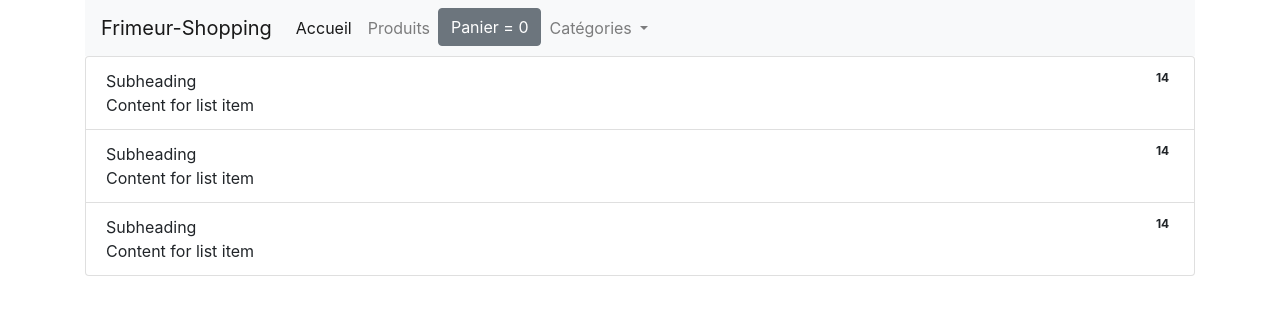
After one commit to VirlenceDongmo/Frimeur_Shopping, a Django app: page /checkout in a window 1280 px wide. The commit adds this page. Shown: the top 315 px of the page. Run offline with Django 5.2, Linux system fonts and the light colour scheme; some libraries are stand-ins or nearby versions.

Commit message:
commit 5

```diff
--- a/shop/templates/shop/base.html
+++ b/shop/templates/shop/base.html
@@ -4,7 +4,7 @@
     <link rel="stylesheet" href="https://cdn.jsdelivr.net/npm/bootstrap@4.0.0/dist/css/bootstrap.min.css" integrity="sha384-Gn5384xqQ1aoWXA+058RXPxPg6fy4IWvTNh0E263XmFcJlSAwiGgFAW/dAiS6JXm" crossorigin="anonymous">
     <meta charset="UTF-8">
     <meta name="viewport" content="width=device-width, initial-scale=1.0">
-    <title>Document</title>
+    <title>Frimeur-Shopping</title>
     <script src="https://code.jquery.com/jquery-3.7.1.js" integrity="sha256-eKhayi8LEQwp4NKxN+CfCh+3qOVUtJn3QNZ0TciWLP4=" crossorigin="anonymous"></script>
     <script src="https://code.jquery.com/jquery-3.2.1.slim.min.js" integrity="sha384-KJ3o2DKtIkvYIK3UENzmM7KCkRr/rE9/Qpg6aAZGJwFDMVNA/GpGFF93hXpG5KkN" crossorigin="anonymous"></script>
 <script src="https://cdn.jsdelivr.net/npm/popper.js@1.12.9/dist/umd/popper.min.js" integrity="sha384-ApNbgh9B+Y1QKtv3Rn7W3mgPxhU9K/ScQsAP7hUibX39j7fakFPskvXusvfa0b4Q" crossorigin="anonymous"></script>
@@ -15,14 +15,14 @@
         <div class="row">
             <div class="col-md-12">
                 <nav class="navbar navbar-expand-lg navbar-light bg-light">
-                    <a class="navbar-brand" href="#">Frimeur-Shopping</a>
+                    <a class="navbar-brand" href="{% url 'home' %}">Frimeur-Shopping</a>
                     <button class="navbar-toggler" type="button" data-toggle="collapse" data-target="#navbarNavDropdown" aria-controls="navbarNavDropdown" aria-expanded="false" aria-label="Toggle navigation">
                       <span class="navbar-toggler-icon"></span>
                     </button>
                     <div class="collapse navbar-collapse" id="navbarNavDropdown">
                       <ul class="navbar-nav">
                         <li class="nav-item active">
-                          <a class="nav-link" href="#">Accueil <span class="sr-only">(current)</span></a>
+                          <a class="nav-link" href="{% url 'home' %}">Accueil <span class="sr-only">(current)</span></a>
                         </li>
                         <li class="nav-item">
                           <a class="nav-link" href="#">Produits</a>
--- /dev/null
+++ b/shop/templates/shop/checkout.html
@@ -0,0 +1,39 @@
+{% extends "shop/base.html" %}
+
+{% block content %}
+
+    <div class="row">
+        <div class="col-md-12">
+            <ol class="list-group list-group-numbered" id="item-list">
+                <li class="list-group-item d-flex justify-content-between align-items-start">
+                <div class="ms-2 me-auto">
+                    <div class="fw-bold">Subheading</div>
+                    Content for list item
+                </div>
+                <span class="badge text-bg-primary rounded-pill">14</span>
+                </li>
+                <li class="list-group-item d-flex justify-content-between align-items-start">
+                <div class="ms-2 me-auto">
+                    <div class="fw-bold">Subheading</div>
+                    Content for list item
+                </div>
+                <span class="badge text-bg-primary rounded-pill">14</span>
+                </li>
+                <li class="list-group-item d-flex justify-content-between align-items-start">
+                <div class="ms-2 me-auto">
+                    <div class="fw-bold">Subheading</div>
+                    Content for list item
+                </div>
+                <span class="badge text-bg-primary rounded-pill">14</span>
+                </li>
+            </ol>
+        </div>
+    </div>
+
+{% endblock %}
+
+{% block js %}
+
+    <script></script>
+
+{% endblock %}
--- a/shop/urls.py
+++ b/shop/urls.py
@@ -4,4 +4,5 @@ from . import views
 urlpatterns = [
     path('', views.index, name='home'),
     path('<int:myid>', views.detail, name='detail'),
+    path('checkout', views.checkout, name='panier'),
 ]
--- a/shop/views.py
+++ b/shop/views.py
@@ -26,3 +26,8 @@ def detail(request, myid) :
     product_object = Product.objects.get(id = myid)
 
     return render(request, "shop/detail.html", {'product':product_object})
+
+
+def checkout(request) :
+
+    return render(request,"shop/checkout.html")
```
Also changed, not shown: shop/templates/shop/index.html (+24 -6 lines).
